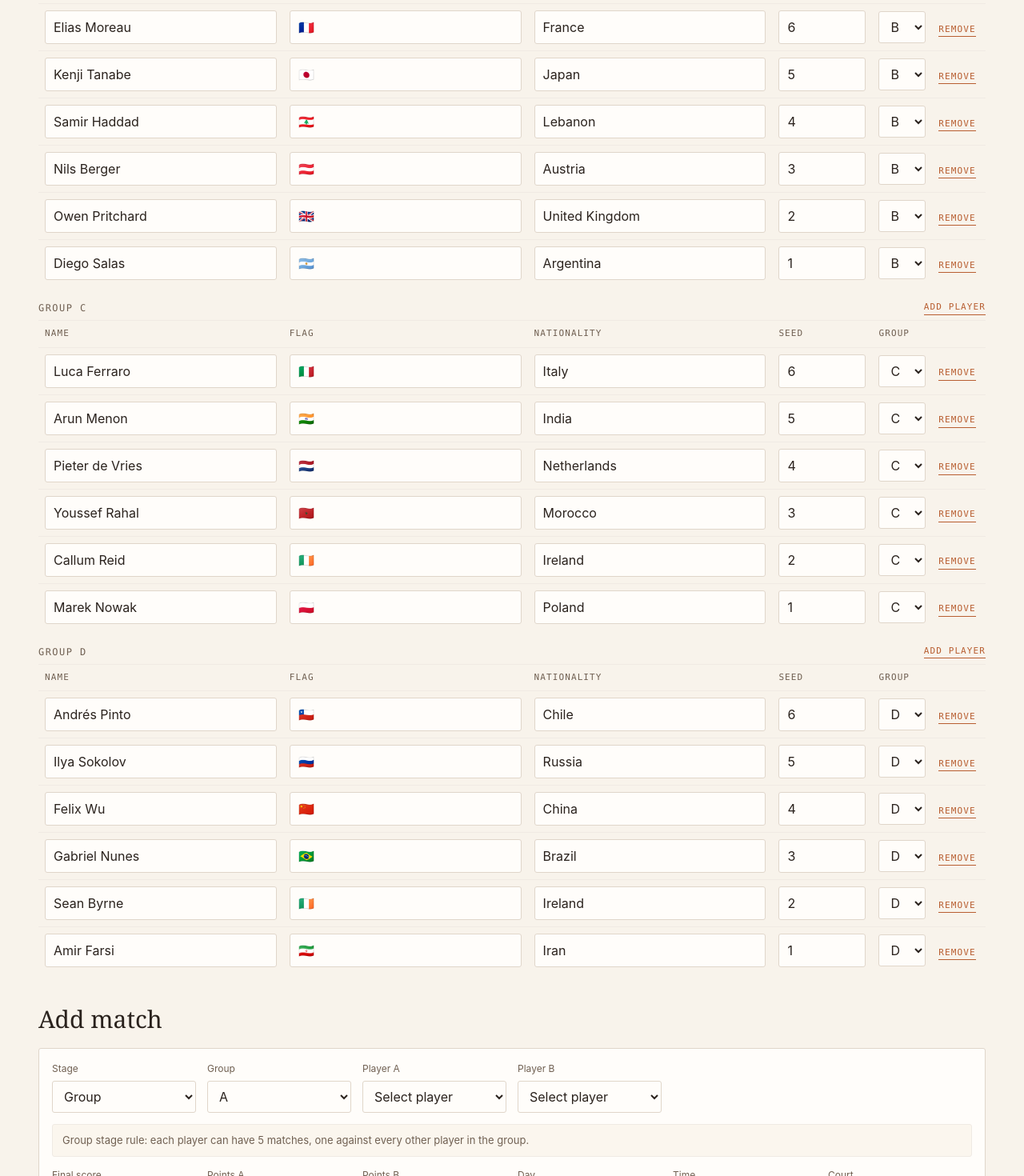
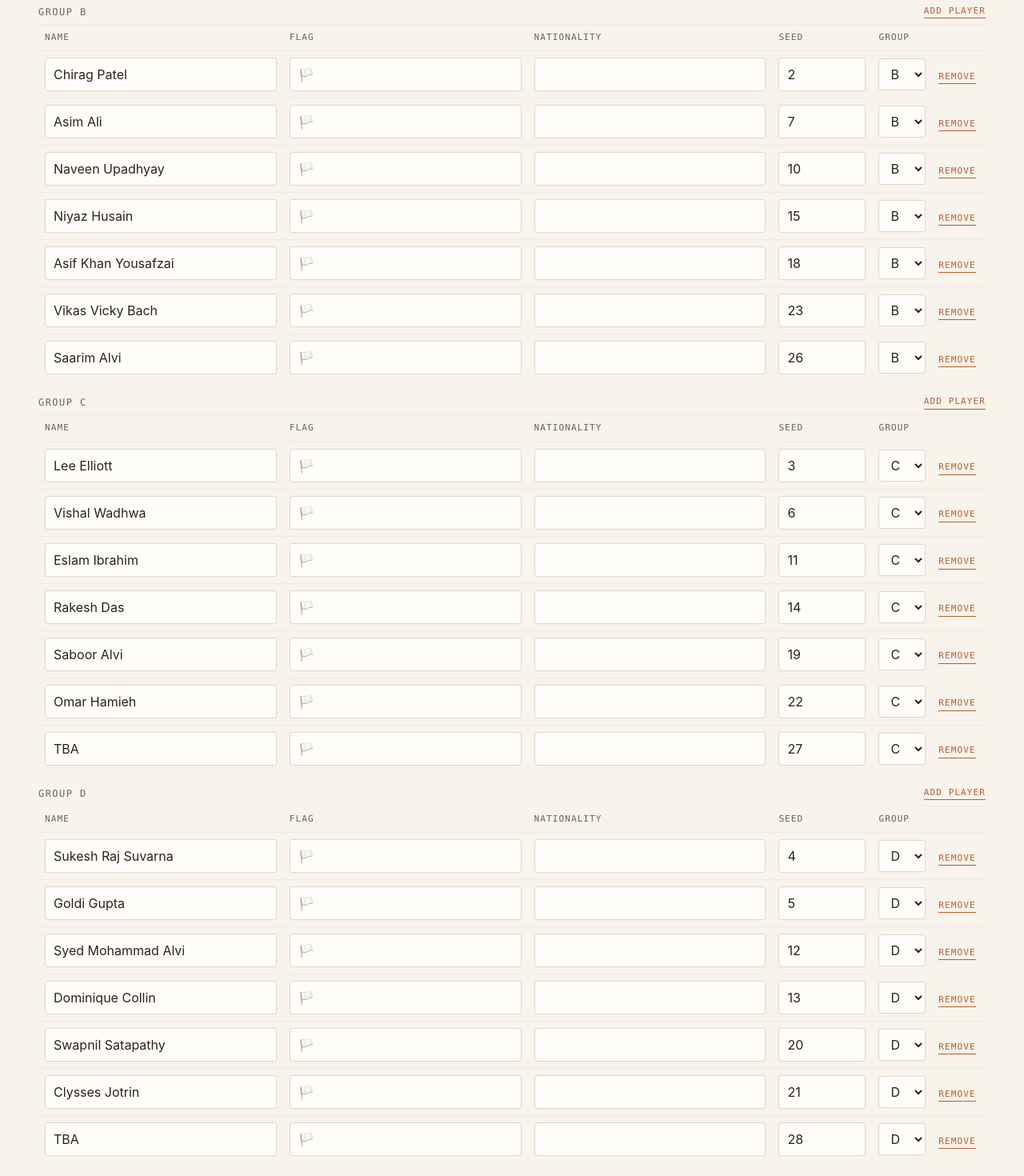
Before and after one commit to naveenupadhyay/JustTennisTournament, a Next.js app: page /admin-clay-desk-7429 in a window 1280 px wide. Shown: the part 980-2450 px from the top of the page at 80% size. Built offline with nearby package versions, Linux system fonts and the light colour scheme.

Commit message:
Set tournament defaults to seven-player groups

```diff
--- a/app/admin-clay-desk-7429/AdminClient.tsx
+++ b/app/admin-clay-desk-7429/AdminClient.tsx
@@ -9,6 +9,7 @@ import {
   groupStageMatchCount,
   groupStagePairExists,
   playerName,
+  roundRobinMaxMatchesForPlayer,
 } from '@/lib/tournament';
 
 const groups: GroupId[] = ['A', 'B', 'C', 'D'];
@@ -102,9 +103,10 @@ export default function AdminClient() {
       }
       const playerACount = groupStageMatchCount(tournament, newMatch.group, newMatch.a);
       const playerBCount = groupStageMatchCount(tournament, newMatch.group, newMatch.b);
-      if (playerACount >= 5 || playerBCount >= 5) {
-        const cappedPlayer = playerACount >= 5 ? newMatch.a : newMatch.b;
-        setMessage(`${playerName(tournament, cappedPlayer)} already has 5 group-stage matches. A group player cannot play more than 5.`);
+      const maxMatches = roundRobinMaxMatchesForPlayer(tournament, newMatch.group);
+      if (playerACount >= maxMatches || playerBCount >= maxMatches) {
+        const cappedPlayer = playerACount >= maxMatches ? newMatch.a : newMatch.b;
+        setMessage(`${playerName(tournament, cappedPlayer)} already has ${maxMatches} group-stage matches. A group player cannot play more than ${maxMatches}.`);
         return;
       }
     }
@@ -135,19 +137,20 @@ export default function AdminClient() {
 
   function groupRuleNotice() {
     if (newMatch.stage !== 'round-robin') return null;
+    const maxMatches = roundRobinMaxMatchesForPlayer(tournament, newMatch.group);
     if (!newMatch.a || !newMatch.b || newMatch.a === newMatch.b) {
-      return 'Group stage rule: each player can have 5 matches, one against every other player in the group.';
+      return `Group stage rule: each player can have ${maxMatches} matches, one against every other player in the group.`;
     }
     if (groupStagePairExists(tournament, newMatch.group, newMatch.a, newMatch.b)) {
       return `${playerName(tournament, newMatch.a)} and ${playerName(tournament, newMatch.b)} are already paired in Group ${newMatch.group}.`;
     }
     const playerACount = groupStageMatchCount(tournament, newMatch.group, newMatch.a);
     const playerBCount = groupStageMatchCount(tournament, newMatch.group, newMatch.b);
-    if (playerACount >= 5 || playerBCount >= 5) {
-      const cappedPlayer = playerACount >= 5 ? newMatch.a : newMatch.b;
-      return `${playerName(tournament, cappedPlayer)} is already at 5 group matches.`;
+    if (playerACount >= maxMatches || playerBCount >= maxMatches) {
+      const cappedPlayer = playerACount >= maxMatches ? newMatch.a : newMatch.b;
+      return `${playerName(tournament, cappedPlayer)} is already at ${maxMatches} group matches.`;
     }
-    return `${playerName(tournament, newMatch.a)}: ${playerACount}/5 group matches. ${playerName(tournament, newMatch.b)}: ${playerBCount}/5 group matches.`;
+    return `${playerName(tournament, newMatch.a)}: ${playerACount}/${maxMatches} group matches. ${playerName(tournament, newMatch.b)}: ${playerBCount}/${maxMatches} group matches.`;
   }
 
   async function save() {
@@ -171,8 +174,8 @@ export default function AdminClient() {
     !!newMatch.b &&
     newMatch.a !== newMatch.b &&
     (groupStagePairExists(tournament, newMatch.group, newMatch.a, newMatch.b) ||
-      groupStageMatchCount(tournament, newMatch.group, newMatch.a) >= 5 ||
-      groupStageMatchCount(tournament, newMatch.group, newMatch.b) >= 5);
+      groupStageMatchCount(tournament, newMatch.group, newMatch.a) >= roundRobinMaxMatchesForPlayer(tournament, newMatch.group) ||
+      groupStageMatchCount(tournament, newMatch.group, newMatch.b) >= roundRobinMaxMatchesForPlayer(tournament, newMatch.group));
 
   return (
     <main className="admin-shell">
@@ -285,10 +288,11 @@ function PlayerSelect({ label, value, tournament, group, onChange }: { label: st
         {value && !players.some((player) => player.id === value) ? <option value={value}>{value}</option> : null}
         {players.map((player) => {
           const groupCount = group ? groupStageMatchCount(tournament, group, player.id) : null;
-          const isFull = groupCount !== null && groupCount >= 5 && value !== player.id;
+          const maxMatches = group ? roundRobinMaxMatchesForPlayer(tournament, group) : null;
+          const isFull = groupCount !== null && maxMatches !== null && groupCount >= maxMatches && value !== player.id;
           return (
             <option disabled={isFull} key={player.id} value={player.id}>
-              {player.flag} {player.name}{groupCount !== null ? ` (${groupCount}/5)` : ''}
+              {player.flag} {player.name}{groupCount !== null && maxMatches !== null ? ` (${groupCount}/${maxMatches})` : ''}
             </option>
           );
         })}
--- a/app/api/tournament/route.ts
+++ b/app/api/tournament/route.ts
@@ -2,7 +2,7 @@ import { Redis } from '@upstash/redis';
 import { NextRequest, NextResponse } from 'next/server';
 import { Tournament, defaultTournament, sanitizeTournament } from '@/lib/tournament';
 
-const STORE_ID = 'clean-starter-v2';
+const STORE_ID = 'seven-player-groups-v3';
 let memoryTournament = defaultTournament;
 
 export const dynamic = 'force-dynamic';
--- a/lib/tournament.ts
+++ b/lib/tournament.ts
@@ -60,18 +60,43 @@ export type BracketMatch = Match & {
 
 const emptySets: Match['sets'] = [[null, null], [null, null], [null, null]];
 
-const names: Record<GroupId, string[]> = {
-  A: ['Mateo Alvarez', 'Ravi Deshpande', 'Jonas Brenner', 'Hugo Lindqvist', 'Tomas Varga', 'Ade Okonkwo'],
-  B: ['Elias Moreau', 'Kenji Tanabe', 'Samir Haddad', 'Nils Berger', 'Owen Pritchard', 'Diego Salas'],
-  C: ['Luca Ferraro', 'Arun Menon', 'Pieter de Vries', 'Youssef Rahal', 'Callum Reid', 'Marek Nowak'],
-  D: ['Andrés Pinto', 'Ilya Sokolov', 'Felix Wu', 'Gabriel Nunes', 'Sean Byrne', 'Amir Farsi'],
-};
-
-const countries: Record<GroupId, Array<[string, string]>> = {
-  A: [['Spain', '🇪🇸'], ['India', '🇮🇳'], ['Germany', '🇩🇪'], ['Sweden', '🇸🇪'], ['Serbia', '🇷🇸'], ['Nigeria', '🇳🇬']],
-  B: [['France', '🇫🇷'], ['Japan', '🇯🇵'], ['Lebanon', '🇱🇧'], ['Austria', '🇦🇹'], ['United Kingdom', '🇬🇧'], ['Argentina', '🇦🇷']],
-  C: [['Italy', '🇮🇹'], ['India', '🇮🇳'], ['Netherlands', '🇳🇱'], ['Morocco', '🇲🇦'], ['Ireland', '🇮🇪'], ['Poland', '🇵🇱']],
-  D: [['Chile', '🇨🇱'], ['Russia', '🇷🇺'], ['China', '🇨🇳'], ['Brazil', '🇧🇷'], ['Ireland', '🇮🇪'], ['Iran', '🇮🇷']],
+const defaultGroupPlayers: Record<GroupId, Array<{ seed: number; name: string }>> = {
+  A: [
+    { seed: 1, name: 'Abhishek Arora' },
+    { seed: 8, name: 'Mohamed Faraz' },
+    { seed: 9, name: 'Abdalrahman Nasser' },
+    { seed: 16, name: 'Rizwan Siddiqi' },
+    { seed: 17, name: 'REHAN SALEH' },
+    { seed: 24, name: 'Jake Cowling' },
+    { seed: 25, name: 'TONI' },
+  ],
+  B: [
+    { seed: 2, name: 'Chirag Patel' },
+    { seed: 7, name: 'Asim Ali' },
+    { seed: 10, name: 'Naveen Upadhyay' },
+    { seed: 15, name: 'Niyaz Husain' },
+    { seed: 18, name: 'Asif Khan Yousafzai' },
+    { seed: 23, name: 'Vikas Vicky Bach' },
+    { seed: 26, name: 'Saarim Alvi' },
+  ],
+  C: [
+    { seed: 3, name: 'Lee Elliott' },
+    { seed: 6, name: 'Vishal Wadhwa' },
+    { seed: 11, name: 'Eslam Ibrahim' },
+    { seed: 14, name: 'Rakesh Das' },
+    { seed: 19, name: 'Saboor Alvi' },
+    { seed: 22, name: 'Omar Hamieh' },
+    { seed: 27, name: 'TBA' },
+  ],
+  D: [
+    { seed: 4, name: 'Sukesh Raj Suvarna' },
+    { seed: 5, name: 'Goldi Gupta' },
+    { seed: 12, name: 'Syed Mohammad Alvi' },
+    { seed: 13, name: 'Dominique Collin' },
+    { seed: 20, name: 'Swapnil Satapathy' },
+    { seed: 21, name: 'Clysses Jotrin' },
+    { seed: 28, name: 'TBA' },
+  ],
 };
 
 const courts = ['Court 1', 'Court 2', 'Court 3', 'Centre Court'];
@@ -109,17 +134,16 @@ function playMatch(seed: number, strengthA: number, strengthB: number) {
 }
 
 export const defaultTournament: Tournament = (() => {
-  const groups = Object.keys(names) as GroupId[];
+  const groups = Object.keys(defaultGroupPlayers) as GroupId[];
   const players = groups.flatMap((group) =>
-    names[group].map((name, index) => {
-      const country = countries[group][index];
+    defaultGroupPlayers[group].map((player, index) => {
       return {
       id: `${group}${index + 1}`,
       group,
-      name,
-      nationality: country[0],
-      flag: country[1],
-      seed: names[group].length - index,
+      name: player.name,
+      nationality: '',
+      flag: '🏳️',
+      seed: player.seed,
       };
     }),
   );
@@ -193,11 +217,13 @@ export function groupStagePairExists(tournament: Tournament, group: GroupId, a:
   return groupStageMatchesFor(tournament, group).some((match) => pairKey(match.a, match.b) === target);
 }
 
+export function roundRobinMaxMatchesForPlayer(tournament: Tournament, group: GroupId) {
+  return Math.max(0, tournament.players.filter((player) => player.group === group).length - 1);
+}
+
 export function roundRobinCapacityForGroup(tournament: Tournament, group: GroupId) {
   const playerCount = tournament.players.filter((player) => player.group === group).length;
-  const pairCapacity = (playerCount * (playerCount - 1)) / 2;
-  const fiveMatchCapacity = Math.floor((playerCount * 5) / 2);
-  return Math.min(pairCapacity, fiveMatchCapacity);
+  return (playerCount * (playerCount - 1)) / 2;
 }
 
 export function totalRoundRobinCapacity(tournament: Tournament) {
```
